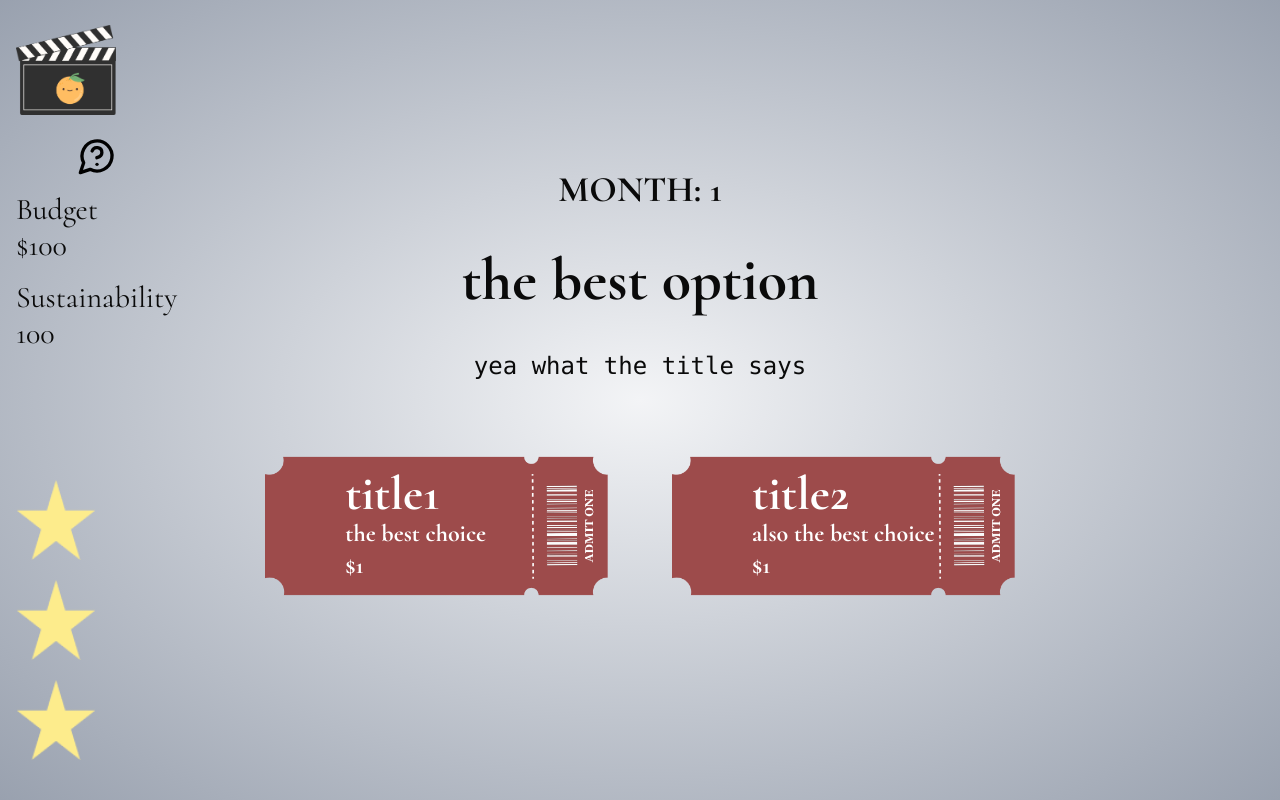
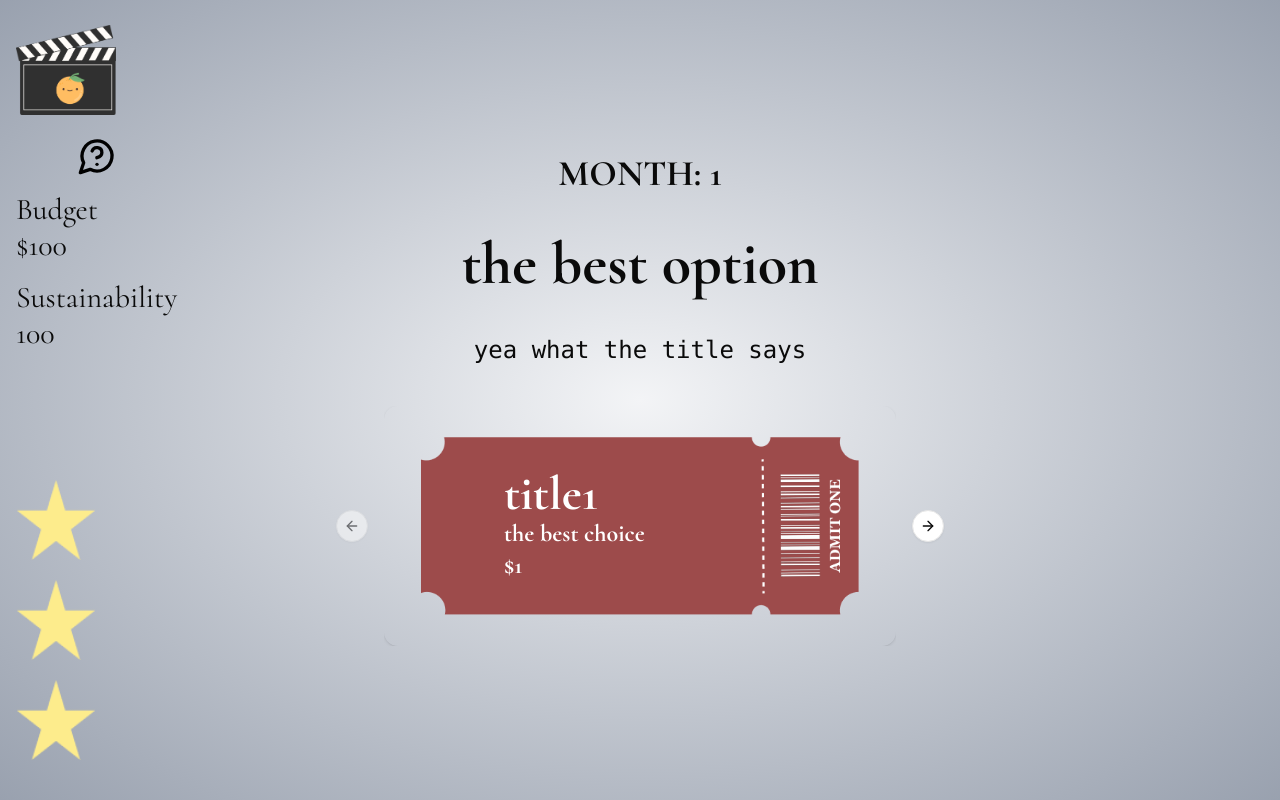
Before and after one commit to qhgill/final-take, a Next.js app: page / in a window 1280 px wide. Built offline with nearby package versions, Linux system fonts and the light colour scheme.

Commit message:
choice options pt1

```diff
--- a/src/components/Prompt.tsx
+++ b/src/components/Prompt.tsx
@@ -1,7 +1,10 @@
 import { Option } from "../utils/options";
 import AnimateText from "./AnimateText";
-import { Choice } from "../utils/options";
 import TicketSelect from "./choicestyles/TicketSelect";
+import TicketCarousel from "./choicestyles/TicketCarousel";
+import FrameCarousel from "./choicestyles/FrameCarousel";
+import ClapperCarousel from "./choicestyles/ClapperCarousel";
+import BillboardCarousel from "./choicestyles/BillboardCarousel";
 
 interface PromptTypes {
   options: Option;
@@ -9,34 +12,29 @@ interface PromptTypes {
   handleSwap: (price: number, sustain: number, profit: number) => void;
 }
 
-const dummyset: Choice[] = [
-  {
-    id: 1,
-    title: "title1",
-    description: "the best choice",
-    price: 1,
-    sustain: 1,
-    profit: 1,
-  },
-  {
-    id: 2,
-    title: "title2",
-    description: "also the best choice",
-    price: 1,
-    sustain: 1,
-    profit: 1,
-  },
-];
-
 const Prompt = ({ options, month, handleSwap }: PromptTypes) => {
   return (
     <div className="flex flex-col w-[70vw] max-h-[90vh] justify-center gap-y-10 items-center">
       <p className="text-4xl font-bold">MONTH: {month}</p>
       <p className="text-6xl font-extrabold">{options.title}</p>
       <AnimateText text={options.description} typeSpeed={30} />
-      <TicketSelect choices={dummyset} handleSwap={handleSwap} />
+      {options.selectionView === 1 && (
+        <TicketCarousel choices={options.answers} handleSwap={handleSwap} />
+      )}
+      {options.selectionView === 2 && (
+        <FrameCarousel choices={options.answers} handleSwap={handleSwap} />
+      )}
+      {options.selectionView === 3 && (
+        <ClapperCarousel choices={options.answers} handleSwap={handleSwap} />
+      )}
+      {options.selectionView === 4 && (
+        <BillboardCarousel choices={options.answers} handleSwap={handleSwap} />
+      )}
+      {options.selectionView === 5 && (
+        <TicketSelect choices={options.answers} handleSwap={handleSwap} />
+      )}
 
-      {options.selectionView != 1 && (
+      {options.selectionView >= 6 && (
         <button
           onClick={() => handleSwap}
           className="cursor-pointer border px-4 py-2 rounded-lg bg-gray-200 hover:bg-gray-300 transition"
--- a/src/utils/options.tsx
+++ b/src/utils/options.tsx
@@ -2,7 +2,7 @@ export interface Option {
   title: string;
   description: string;
   answers: Choice[];
-  selectionView: number; // 1 for carousel
+  selectionView: number; // 1 for ticketcarousel, 2 for framecarouel, 3 for clapper carouel, 4 for billboard carousel, 5 for 2 tickets, 6 for 2 lights
 }
 
 export interface User {
```
